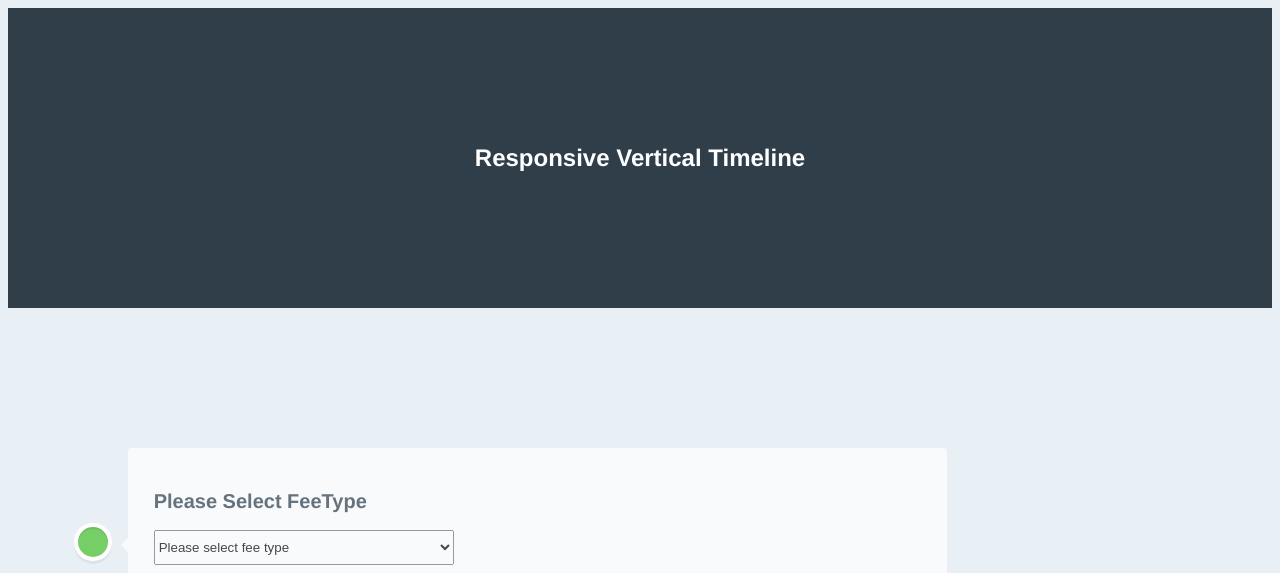
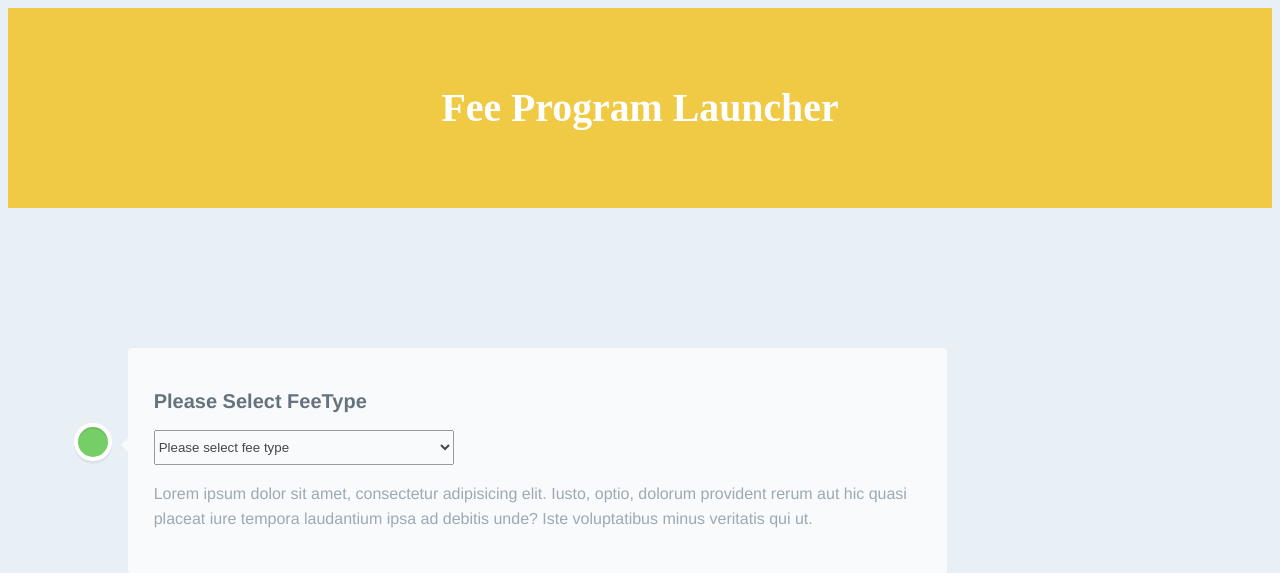
Before and after one commit to zhengnan/Chronos, a Flask app: page /input.html in a window 1280 px wide. Shown: the top 573 px of the page. Run offline with Flask 2, Linux system fonts and the light colour scheme; some libraries are stand-ins or nearby versions.

Commit message:
Adjust the title

```diff
--- a/static/first/css/index.css
+++ b/static/first/css/index.css
@@ -63,7 +63,7 @@ header {
   height: 200px;
   line-height: 200px;
   text-align: center;
-  background: #303e49;
+  background: #f0ca45;
 }
 header h1 {
   color: #ffffff;
@@ -72,12 +72,13 @@ header h1 {
 }
 @media only screen and (min-width: 1170px) {
   header {
-    height: 300px;
-    line-height: 300px;
+    height: 200px;
+    line-height: 200px;
   }
   header h1 {
-    font-size: 24px;
-    font-size: 1.5rem;
+    font-size: 48px;
+    font-size: 2.48832em;
+    font-family: 'Playfair Display', serif;
   }
 }
 
--- a/templates/input.html
+++ b/templates/input.html
@@ -9,7 +9,7 @@
 </head>
 <body>
 <header>
-    <h1>Responsive Vertical Timeline</h1>
+    <h1>Fee Program Launcher</h1>
 </header>
 
 <section id="cd-timeline" class="cd-container">
```
Also changed, not shown: static/BRDDetails/index.css (+7 -6 lines), static/assets/css/style.css.
